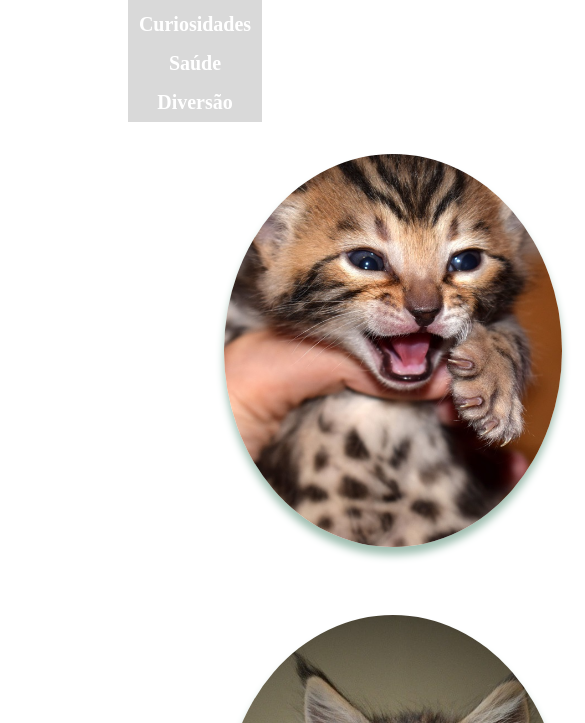
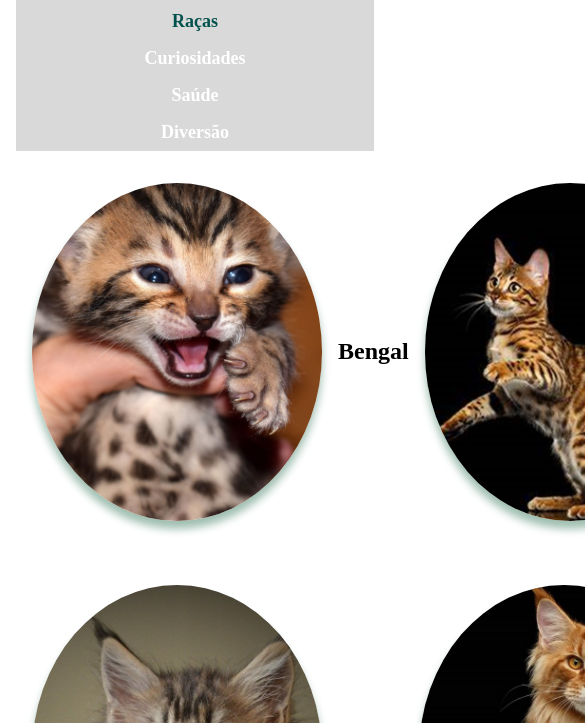
Before and after one commit to PdlsViera/Mundo-felino, a plain HTML site: page racas.html in a window 390 px wide. Shown: the part 202-925 px from the top of the page, 585 px wide, since content can reach past the window. Drawn offline with Linux system fonts and the light colour scheme; a web font is replaced by a local one.

Commit message:
Ajuste de responsividade e  interatividade.

```diff
--- a/styles.css
+++ b/styles.css
@@ -1,18 +1,20 @@
-/*Estilização geral*/
-
+/* Estilização geral */
 body {
     font-size: 16px;
-    margin: 1rem 8rem;
+    margin: 0;
+    padding: 1rem 2rem;
     font-family: "Jacques Francois", serif;
     font-weight: 400;
     font-style: normal;
     min-height: 100vh;
     display: flex;
     flex-direction: column;
+    max-width: 1200px;
+    margin: 0 auto;
 }
 
 .Logo {
-    margin:0 auto;
+    margin: 0 auto;
 }
 
 header {
@@ -36,13 +38,12 @@ nav li {
     margin: 0.5rem;
 }
 
-
 nav a {
     text-decoration: none;
     color: #FFFFFF;
     font-weight: bold;
     font-size: 20px;
-    display:inline-block;
+    display: inline-block;
 }
 
 .atual {
@@ -56,28 +57,16 @@ footer {
     margin-top: auto;
 }
 
-.tenor-gif-embed {
-    width: 100px;
-    height: 100px;
-
-    position: absolute;
-    top: 0;
-    left: 0;
-    animation: walk 10s normal infinite;
+.imagens:hover, .imagens_rac:hover {
+    transform: scale(1.1); /* Aumenta a imagem em 10% */
+    transition: transform 0.3s ease-in-out;
 }
 
-  @keyframes walk {
-    0% { left: 0; }
-    100% { left: 100%; }
-  }
-
-
-/*Estilização pag inicial*/
-
+/* Estilização página inicial */
 .container {
-    display:flex;
-    align-items:center;
-    margin:0;
+    display: flex;
+    align-items: center;
+    margin: 0;
 }
 
 .pri {
@@ -97,9 +86,9 @@ footer {
 
 .saiba_mais {
     text-decoration: none;
-    color:#03514C;
+    color: #03514C;
     list-style: none;
-    padding: 0%;
+    padding: 0;
 }
 
 .saiba_mais a {
@@ -111,32 +100,31 @@ footer {
     text-decoration: underline;
 }
 
-/*Estilização pag racas*/
-
+/* Estilização página raças */
 .rac {
     display: flex;
-    justify-content: space-between;
+    justify-content: column;
     align-items: center;
-    margin-left: 4rem;
-    margin-right: 4rem;
+    margin: 2rem 0;
 }
 
-.pri_rac
-.sec_rac {
-    flex: 1;
+.pri_rac, .sec_rac {
+    width: 100%;
+    display: flex;
+    justify-content: center;
 }
 
 .imagens_rac {
     border-radius: 50%;
-    max-width: 40vh;
+    max-width: 100%;
+    max-height: 40vh;
     height: auto;
-    margin: 2rem;
+    margin: 1rem;
     box-shadow: 0 0.5rem 0.5rem #9fbeb0;
 }
 
 .racas {
     text-align: center;
-    flex-basis: 50%;
 }
 
 .imagemModal {
@@ -158,8 +146,7 @@ footer {
     border-radius: 5px;
 }
 
-  /*Estilização botão diversão*/
-
+/* Estilização botão diversão */
 .containerDiversao {
     display: block;
     justify-content: center;
@@ -177,7 +164,6 @@ button {
     border: solid #03514C;
     border-radius: 10% / 50%;
     margin-top: 100px;
-
 }
 
 button:hover {
@@ -186,10 +172,43 @@ button:hover {
 
 #imagemGato {
     margin-top: 30px;
-
 }
 
 #imagemAleatoria {
     max-width: 300px;
     border-radius: 20px;
 }
+
+/* Media Queries para responsividade */
+@media (max-width: 768px) {
+    body {
+        padding: 1rem; /* Diminui o padding em telas menores */
+    }
+
+    nav ul {
+        flex-direction: column; /* Muda a direção do menu para coluna */
+        align-items: center; /* Alinha itens do menu ao centro */
+    }
+
+    nav a {
+        font-size: 18px; /* Diminui o tamanho da fonte do menu */
+    }
+
+    .rac {
+        margin: 1rem 0; /* Diminui as margens entre as raças */
+    }
+
+    .imagens_rac {
+        max-width: 80vw; /* Ajusta a largura das imagens */
+        margin: 1rem; /* Diminui as margens */
+    }
+
+    footer {
+        font-size: 14px; /* Diminui o tamanho da fonte do footer */
+    }
+
+    button {
+        font-size: 14px; /* Diminui o tamanho do botão */
+        padding: 8px 16px; /* Ajusta o padding do botão */
+    }
+}
```
Also changed, not shown: diversao.html (+1 -1 lines). Lines whose indentation alone changed are shown as unchanged.
